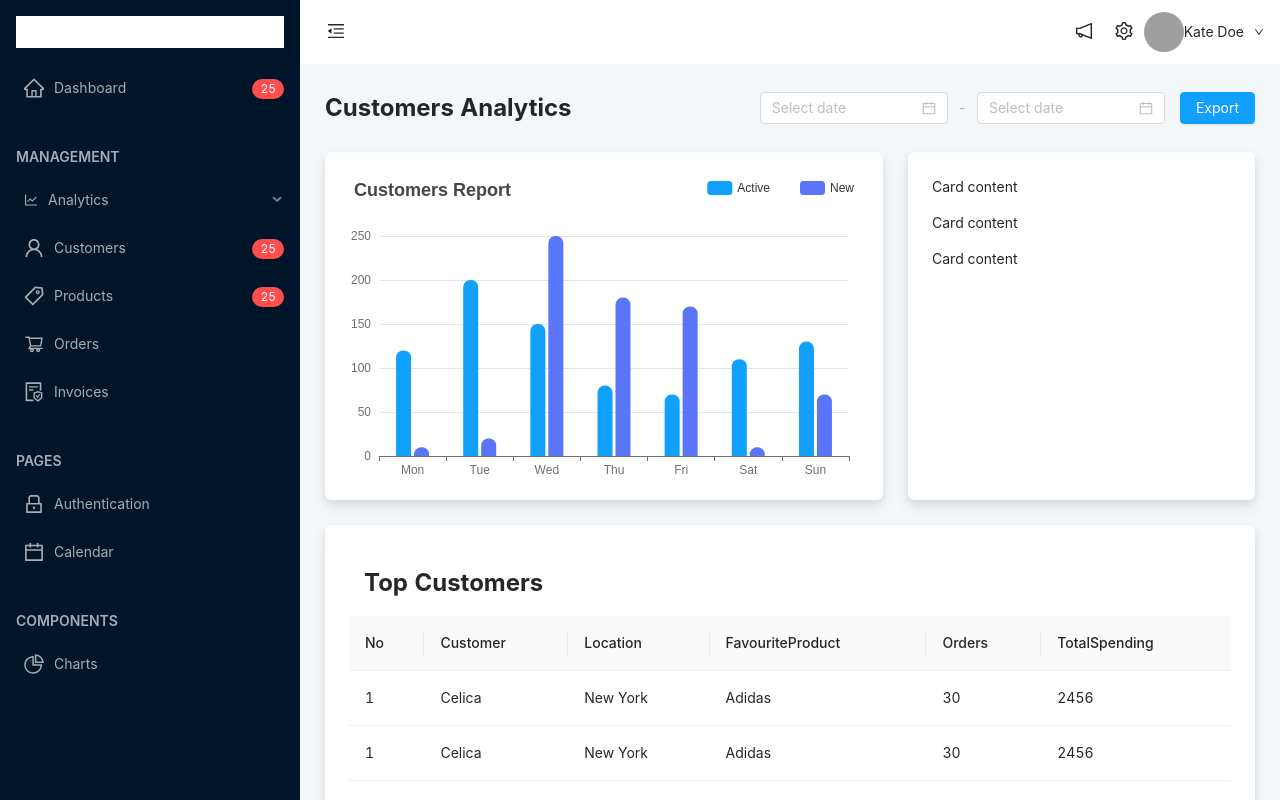
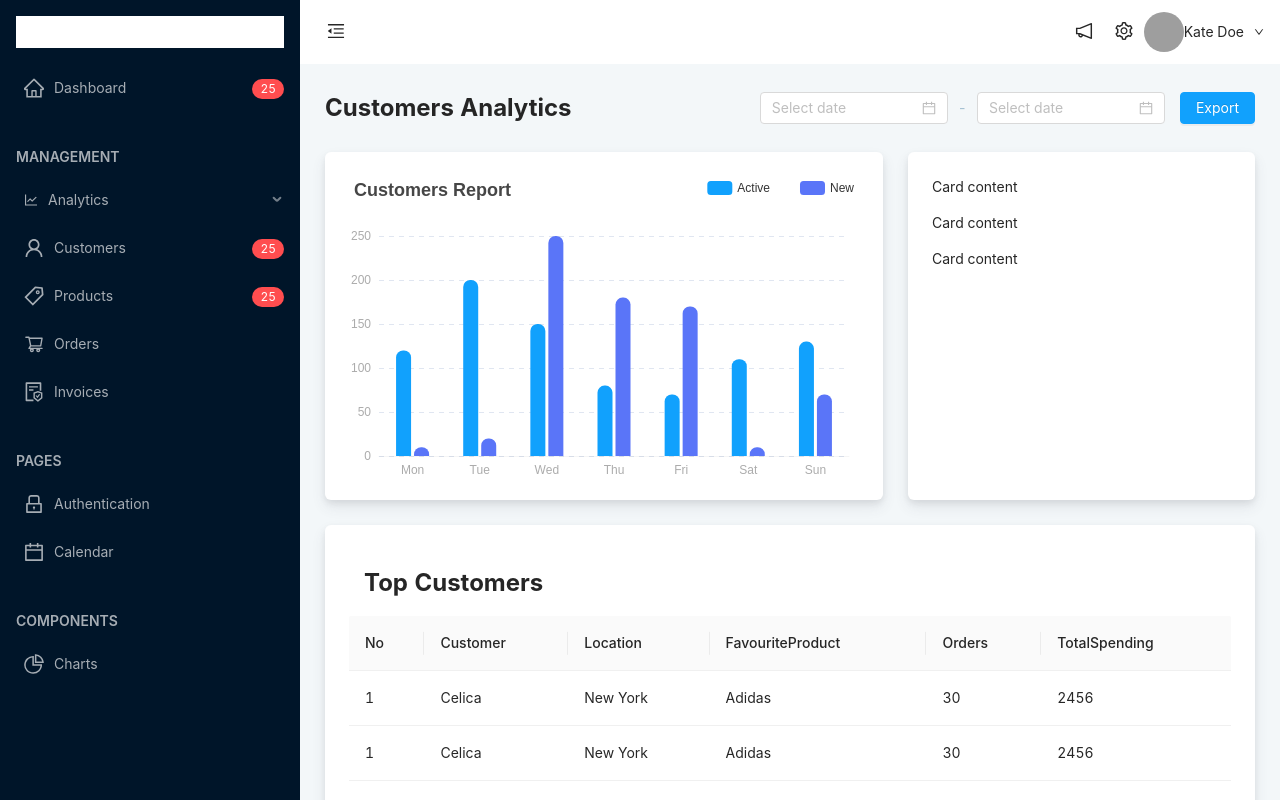
Before and after one commit to hemantnigam/IMAP, a React (Create React App) app: page /analytics/customers in a window 1280 px wide. Shown: the top 800 px of the page. Built offline with nearby package versions, Linux system fonts and the light colour scheme; grey boxes are pictures that could not be loaded.

Commit message:
bar chart style updated

```diff
--- a/src/components/BarChart.js
+++ b/src/components/BarChart.js
@@ -2,43 +2,69 @@ import React from "react";
 import ReactECharts from "echarts-for-react";
 
 function BarChart({ data }) {
-    const colorList = ["#11A1FD","#5A75F8"]
-  data.forEach((item,index) => {
+  const colorList = ["#11A1FD", "#5A75F8"];
+  data.forEach((item, index) => {
     item.type = "bar";
     item.barWidth = 15;
     item.itemStyle = {
-        borderRadius:[7,7,0,0],
-        color:colorList[index]
-    }
+      borderRadius: [7, 7, 0, 0],
+      color: colorList[index],
+    };
   });
   const options = {
     title: {
       text: "Customers Report",
     },
-    tooltip:{
-        show:true,
-        backgroundColor:"rgba(0,0,0,1)",
-        borderColor:"rgba(0,0,0,1)",
-        textStyle:{
-            color:"#fff"
-        }
+    tooltip: {
+      show: true,
+      backgroundColor: "rgba(0,0,0,1)",
+      borderColor: "rgba(0,0,0,1)",
+      textStyle: {
+        color: "#fff",
+      },
     },
     legend: {
-        right:0,
-        itemGap:30,
+      right: 0,
+      itemGap: 30,
       data: ["Active", "New"],
     },
     xAxis: {
       type: "category",
       data: ["Mon", "Tue", "Wed", "Thu", "Fri", "Sat", "Sun"],
+      axisTick: {
+        show: false,
+      },
+      axisLine: {
+        lineStyle: {
+          color: "#0000000a",
+          dashOffset: 5,
+        },
+      },
+      axisLabel: {
+        color: "#00000054",
+      },
     },
     yAxis: {
       type: "value",
+      axisLine: {
+        lineStyle: {
+          dashOffset: 5,
+        },
+      },
+      axisLabel: {
+        color: "#00000054",
+      },
+      splitLine: {
+        show: true,
+        lineStyle: {
+          type: [5, 5],
+        },
+      },
     },
-    grid:{
-        left:30,
-        right:10,
-        bottom:20
+    grid: {
+      left: 30,
+      right: 10,
+      bottom: 20,
     },
     animation: true,
     animationDuration: 70,
```
